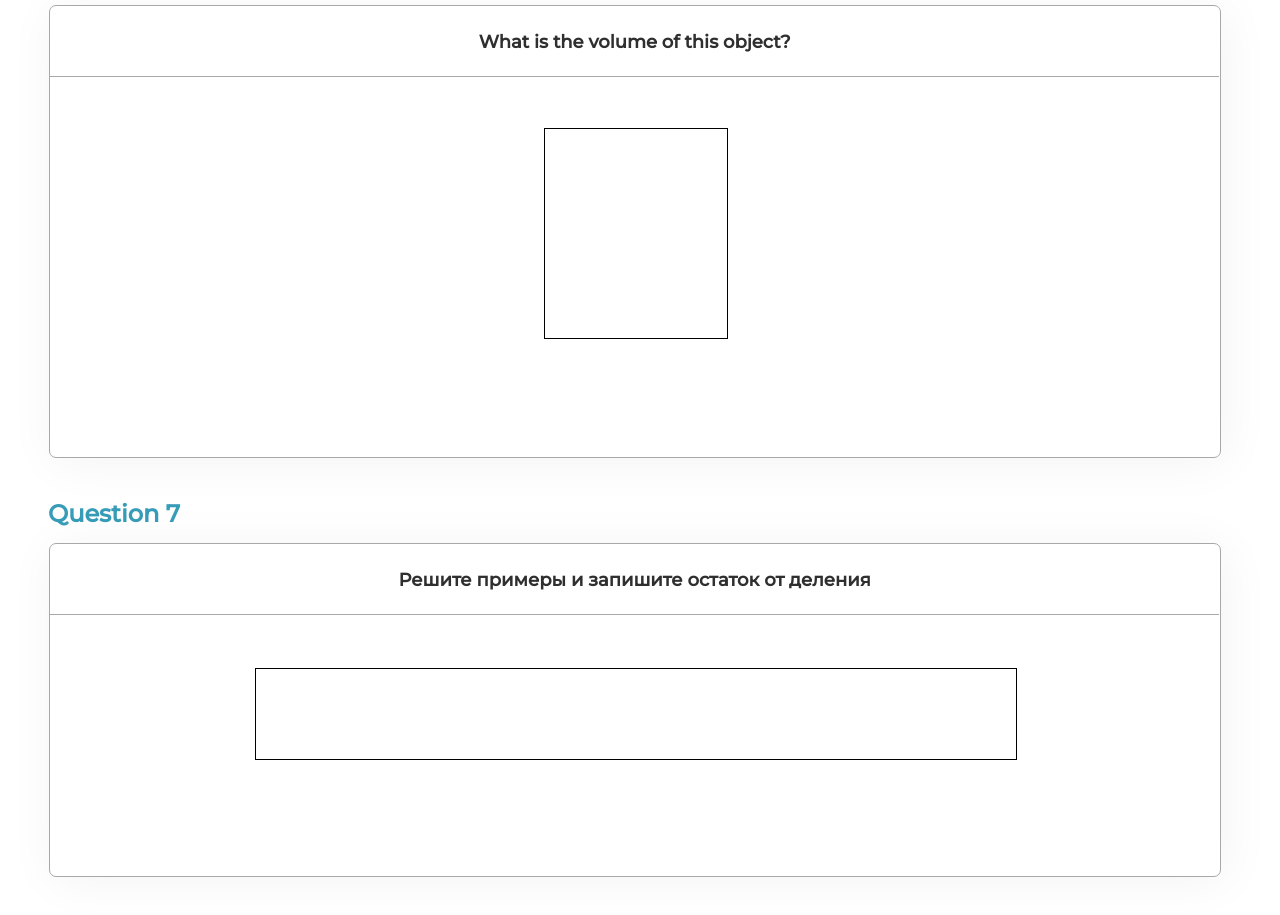
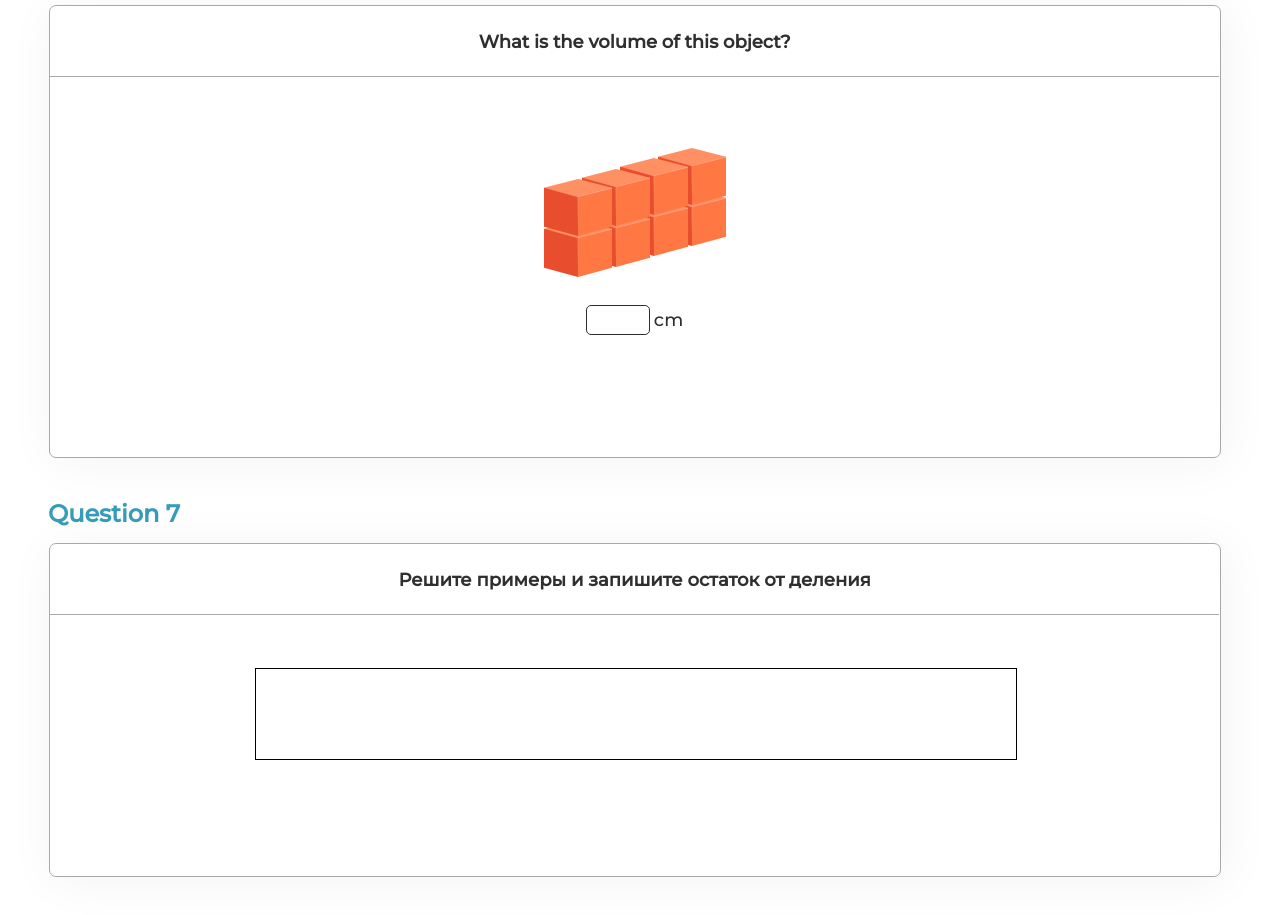
Before and after one commit to BossNumber1/5gradePractithink, a plain HTML site: page RESULT/index.html in a window 1280 px wide. Shown: the part 3120-4035 px from the top of the page. Drawn offline with nearby package versions, Linux system fonts and the light colour scheme; a script that the page names is missing.

Commit message:
made the layout of 6 question

```diff
--- a/RESULT/index.html
+++ b/RESULT/index.html
@@ -80,7 +80,18 @@
                         What is the volume of this object?
                     </div>
                     <div class="lineUnderHeading6"></div>
-                    <div class="content6"></div>
+                    <div class="content6">
+                        <div class="figure6">
+                            <img
+                                src="./pictures/6que/figure.svg"
+                                alt="figure"
+                            />
+                        </div>
+                        <div class="input6">
+                            <input type="text" id="firstNumber6" />
+                            cm
+                        </div>
+                    </div>
                 </div>
             </div>
             <div class="question7">
--- a/RESULT/styles/question6.css
+++ b/RESULT/styles/question6.css
@@ -37,32 +37,39 @@
     left: calc(50% - 182px / 2);
     width: 182px;
     height: 209px;
-    border: 1px solid;
 }
 
-.leftColumn6,
-.rightColumn6 {
-    width: 155px;
-    height: 204px;
+.figure6 {
+    width: 182px;
+    height: 149px;
 }
 
-.top1row6,
-.center1row6,
-.bottom1row6,
-.top2row6,
-.center2row6,
-.bottom2row6 {
+.input6 {
     display: flex;
     align-items: center;
     justify-content: space-between;
-    margin-bottom: 25px;
+    top: 28px;
+    left: calc(50% - 97px / 2);
+    width: 97px;
+    height: 30px;
 }
 
-.content6 input {
-    width: 57px;
-    height: 30.15px;
-    border: 1px solid;
+.input6 input {
+    display: flex;
+    padding: 6px 16px;
+    width: 64px;
+    height: 30px;
+    border: 1px solid #2f2f2f;
+    box-sizing: border-box;
     border-radius: 5px;
-    margin-left: 10px;
     text-align: center;
 }
+
+.input6:not(input) {
+    font-style: normal;
+    font-weight: 500;
+    font-size: 18px;
+    line-height: 18px;
+    color: #2f2f2f;
+    text-align: center;
+}
```
